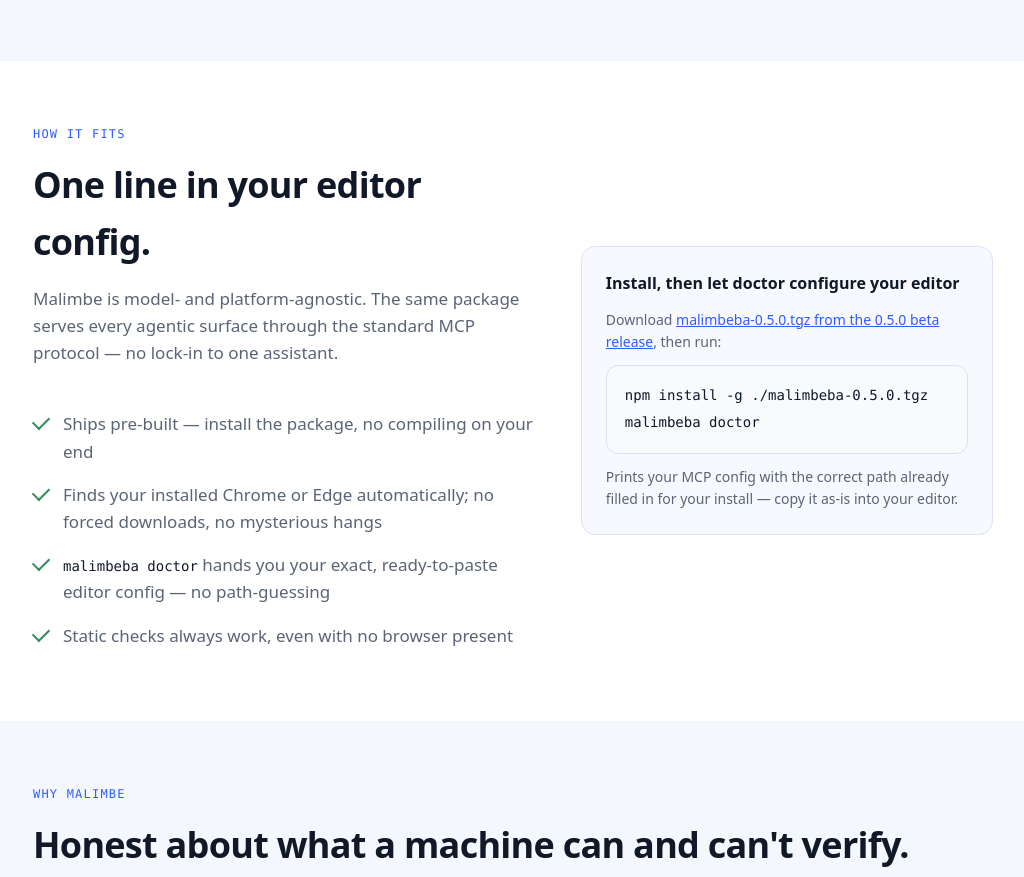
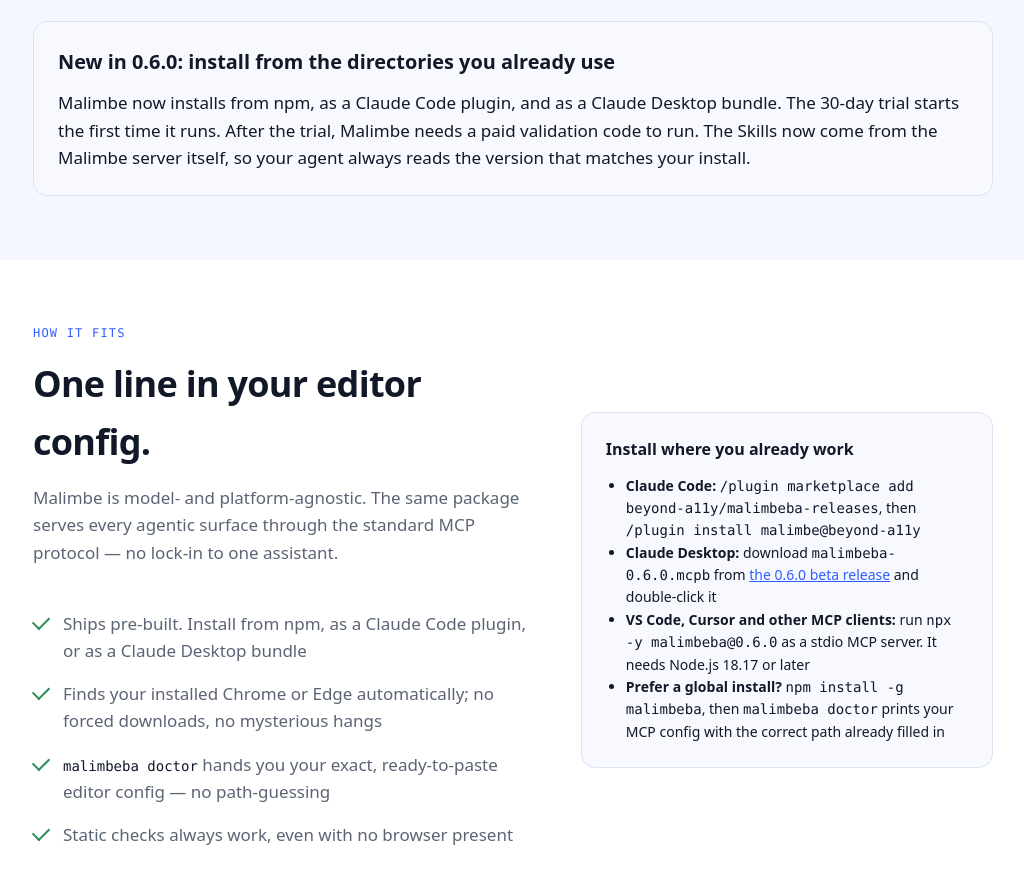
Before and after one commit to beyond-a11y/malimbeba-releases, a plain HTML site: page index.html in a window 1280 px wide. Shown: the part 1657-2534 px from the top of the page, without its empty margins (127-1151 px from the left). Drawn offline with Linux system fonts and the light colour scheme.

Commit message:
Sync landing page from beyond-a11y/malimbeba@b9b5fe546b4c46d8fdf3cc82526e5ede54afdf1a

```diff
--- a/index.html
+++ b/index.html
@@ -13,7 +13,7 @@
  "name":"Malimbe by Beyond A11y","alternateName":["Malimbe","Malimbe AI"],
  "description":"Malimbe is an AI accessibility tool for coding agents. It works inside Claude Code, VS Code, Codex, Cursor, GitHub Copilot, and any editor that speaks mcp.json, to build and audit WCAG 2.2 accessible components.",
  "applicationCategory":"DeveloperApplication","operatingSystem":"Windows, macOS, Linux",
- "softwareVersion":"0.5.0",
+ "softwareVersion":"0.6.0",
  "url":"https://www.beyond-a11y.com/product-page/malimbe-by-beyond-a11y",
  "sameAs":["https://github.com/beyond-a11y/malimbeba-releases","https://beyond-a11y.github.io/malimbeba-releases/"],
  "publisher":{"@type":"Organization","name":"Beyond-A11y, LLC","url":"https://www.beyond-a11y.com/"},
@@ -124,7 +124,7 @@
       <p class="eyebrow">Accessibility, right on time</p>
       <h1 id="h1">Ship accessible UI at the speed of AI coding.</h1>
       <p class="lede">Malimbe plugs into your agentic coding tool to help it <strong>build</strong> accessible components, <strong>review</strong> your work before it's hosted, and <strong>govern</strong> a design system — measured against WCAG 2.2 Level A and AA.</p>
-      <a class="cta" href="https://www.beyond-a11y.com/product-page/malimbe-by-beyond-a11y">Start the 30-day evaluation</a>
+      <a class="cta" href="#fit">Start the 30-day evaluation</a>
       <a class="cta secondary" href="#what">See what it does</a>
     </div>
   </section>
@@ -163,6 +163,10 @@
         </ul>
         <p style="margin:0">When a failure comes from a specific widget or platform control, Malimbe points to it. When it can't tell, it says so instead of guessing. It also warns you about known platforms past their end of support, such as SharePoint Server 2016 and 2019.</p>
       </div>
+      <div class="panel" style="margin-top:24px">
+        <h3>New in 0.6.0: install from the directories you already use</h3>
+        <p style="margin:0">Malimbe now installs from npm, as a Claude Code plugin, and as a Claude Desktop bundle. The 30-day trial starts the first time it runs. After the trial, Malimbe needs a paid validation code to run. The Skills now come from the Malimbe server itself, so your agent always reads the version that matches your install.</p>
+      </div>
     </div>
   </section>
 
@@ -174,18 +178,20 @@
           <h2 id="fit-h">One line in your editor config.</h2>
           <p class="section-intro">Malimbe is model- and platform-agnostic. The same package serves every agentic surface through the standard MCP protocol — no lock-in to one assistant.</p>
           <ul class="checks">
-            <li>Ships pre-built — install the package, no compiling on your end</li>
+            <li>Ships pre-built. Install from npm, as a Claude Code plugin, or as a Claude Desktop bundle</li>
             <li>Finds your installed Chrome or Edge automatically; no forced downloads, no mysterious hangs</li>
             <li><code>malimbeba doctor</code> hands you your exact, ready-to-paste editor config — no path-guessing</li>
             <li>Static checks always work, even with no browser present</li>
           </ul>
         </div>
-        <div class="panel" aria-label="Example configuration">
-          <h3 style="font-size:16px">Install, then let doctor configure your editor</h3>
-          <p style="font-size:14px;color:var(--muted);margin:0 0 12px">Download <a href="https://github.com/beyond-a11y/malimbeba-releases/releases/tag/v0.5.0">malimbeba-0.5.0.tgz from the 0.5.0 beta release</a>, then run:</p>
-          <pre><code>npm install -g ./malimbeba-0.5.0.tgz
-malimbeba doctor</code></pre>
-          <p style="font-size:14px;color:var(--muted);margin:12px 0 0">Prints your MCP config with the correct path already filled in for your install — copy it as-is into your editor.</p>
+        <div class="panel">
+          <h3 style="font-size:16px">Install where you already work</h3>
+          <ul style="font-size:14px;margin:0;padding-left:20px">
+            <li><strong>Claude Code:</strong> <code>/plugin marketplace add beyond-a11y/malimbeba-releases</code>, then <code>/plugin install malimbe@beyond-a11y</code></li>
+            <li><strong>Claude Desktop:</strong> download <code>malimbeba-0.6.0.mcpb</code> from <a href="https://github.com/beyond-a11y/malimbeba-releases/releases/tag/v0.6.0">the 0.6.0 beta release</a> and double-click it</li>
+            <li><strong>VS Code, Cursor and other MCP clients:</strong> run <code>npx -y malimbeba@0.6.0</code> as a stdio MCP server. It needs Node.js 18.17 or later</li>
+            <li><strong>Prefer a global install?</strong> <code>npm install -g malimbeba</code>, then <code>malimbeba doctor</code> prints your MCP config with the correct path already filled in</li>
+          </ul>
         </div>
       </div>
     </div>
@@ -207,10 +213,10 @@ malimbeba doctor</code></pre>
   <section id="access" aria-labelledby="access-h" style="background:var(--surface)">
     <div class="wrap">
       <div class="access">
-        <span class="badge">Early access · v0.5.0 beta</span>
+        <span class="badge">Early access · v0.6.0 beta</span>
         <h2 id="access-h">Bring accessibility into your agentic workflow.</h2>
-        <p class="section-intro" style="margin:0 auto 28px">Start a free 30-day evaluation — a $0 checkout gets you a receipt and an activation code by email, plus the install instructions. Install the package, run one command, and you have a ready-to-paste MCP configuration. Activate your code before the 30 days end to keep going without interruption.</p>
-        <a class="cta" href="https://www.beyond-a11y.com/product-page/malimbe-by-beyond-a11y">Start the 30-day evaluation</a>
+        <p class="section-intro" style="margin:0 auto 28px">Start a free 30-day evaluation. Install from npm, GitHub or your editor's directory, with no account and no card. The 30 days start the first time Malimbe runs. To keep going after that, <a href="https://www.beyond-a11y.com/product-page/malimbe-by-beyond-a11y">buy a validation code</a> and activate it before the 30 days end.</p>
+        <a class="cta" href="#fit">Start the 30-day evaluation</a>
         <a class="cta secondary" href="mailto:info@beyond-a11y.com?subject=Malimbe%20license">Ask about a license</a>
         <p style="font-size:14px;color:var(--muted);margin:18px 0 0">No coding agent? Run <code>malimbeba-ui</code> after installing for a browser-only interface — no AI agent or MCP client required.</p>
       </div>
```
Also changed, not shown: llms.txt.
